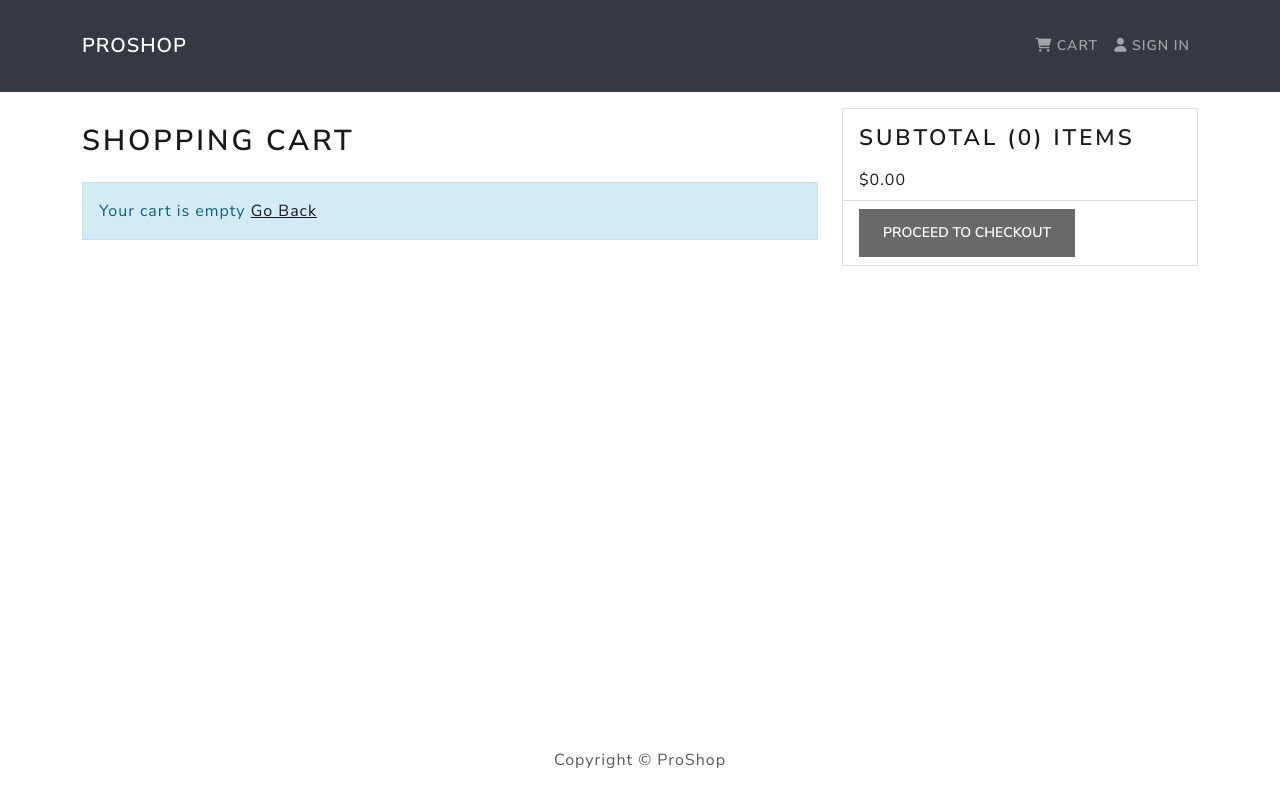
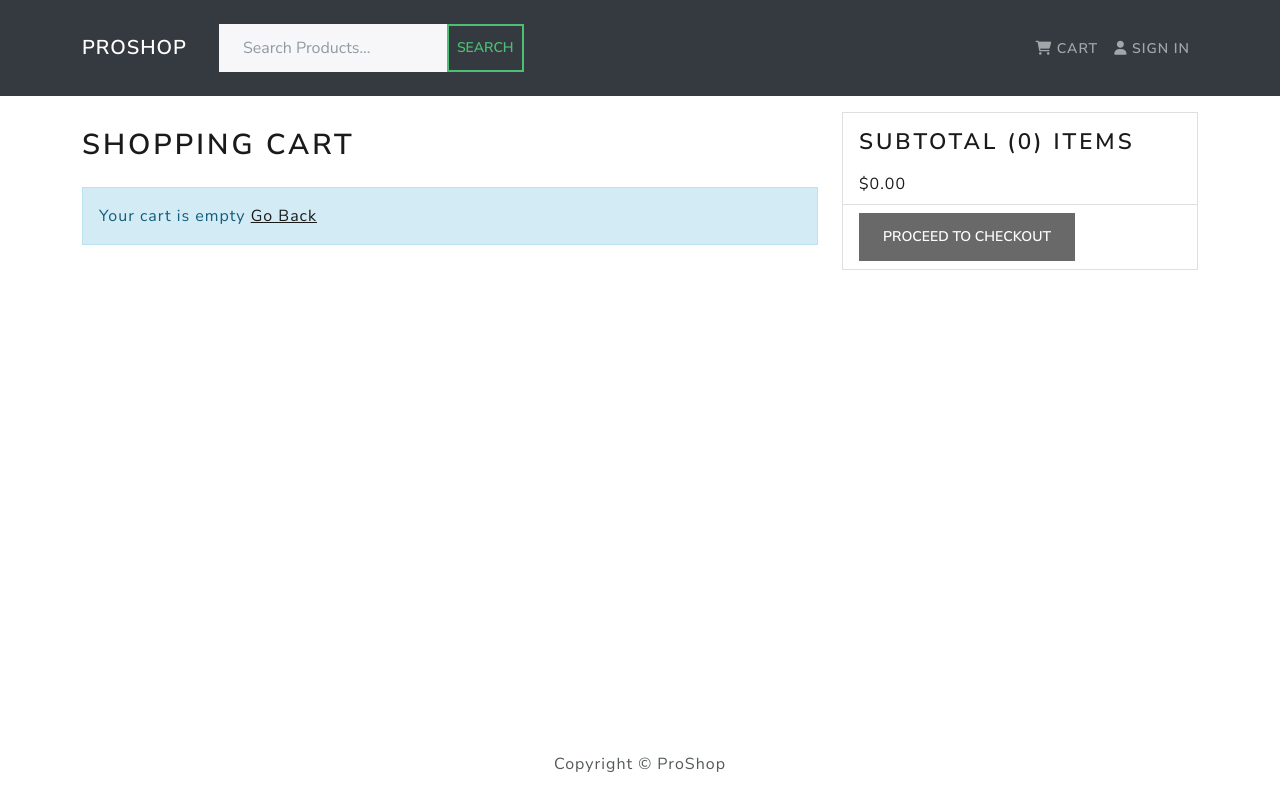
Before and after one commit to DarrelASandbox/mern-proshop, a React (Create React App) app in the folder frontend/: page /cart in a window 1280 px wide. Built offline with nearby package versions, Linux system fonts and the light colour scheme.

Commit message:
SearchBox component

```diff
--- a/frontend/src/App.js
+++ b/frontend/src/App.js
@@ -5,18 +5,18 @@
   CartScreen,
   HomeScreen,
   LoginScreen,
+  OrderListScreen,
   OrderScreen,
   PaymentScreen,
   PlaceOrderScreen,
+  ProductEditScreen,
+  ProductListScreen,
   ProductScreen,
   ProfileScreen,
   RegisterScreen,
   ShippingScreen,
   UserEditScreen,
   UserListScreen,
-  ProductListScreen,
-  ProductEditScreen,
-  OrderListScreen,
 } from './screens/';
 
 const App = () => (
@@ -27,6 +27,7 @@
         <main className='py-3'>
           <Routes>
             <Route path='/' element={<HomeScreen />} />
+            <Route path='/search/:keyword' element={<HomeScreen />} />
             <Route path='/register' element={<RegisterScreen />} />
             <Route path='/login' element={<LoginScreen />} />
             <Route path='/profile' element={<ProfileScreen />} />
--- a/frontend/src/actions/productActions.js
+++ b/frontend/src/actions/productActions.js
@@ -18,9 +18,12 @@
   PRODUCT_CREATE_REVIEW_SUCCESS,
 } from '../constants/productConstant';
 
-const listProducts = () => async (dispatch) => {
+const listProducts =
+  (keyword = '') =>
+  async (dispatch) => {
     try {
-    const { data } = await axios.get('/api/products');
+      console.log(keyword);
+      const { data } = await axios.get(`/api/products?keyword=${keyword}`);
       dispatch({ type: PRODUCT_LIST_SUCCESS, payload: data });
     } catch (error) {
       dispatch({
--- a/frontend/src/components/Header.js
+++ b/frontend/src/components/Header.js
@@ -2,6 +2,7 @@
 import { useDispatch, useSelector } from 'react-redux';
 import { Link, useNavigate } from 'react-router-dom';
 import { logout } from '../actions/userActions';
+import { SearchBox } from './';
 
 const Header = () => {
   const userLogin = useSelector((state) => state.userLogin);
@@ -38,6 +39,7 @@
         </Navbar.Brand>
         <Navbar.Toggle aria-controls='basic-navbar-nav' />
         <Navbar.Collapse id='basic-navbar-nav'>
+          <SearchBox />
           <Nav className='ms-auto'>
             <Nav.Link as={Link} to='/cart'>
               <i className='fas fa-shopping-cart'></i> Cart
--- /dev/null
+++ b/frontend/src/components/SearchBox.js
@@ -0,0 +1,32 @@
+import { useState } from 'react';
+import { Form, Button } from 'react-bootstrap';
+import { useNavigate } from 'react-router-dom';
+
+const SearchBox = () => {
+  const [keyword, setKeyword] = useState('');
+
+  const navigate = useNavigate();
+
+  const submitHandler = (e) => {
+    e.preventDefault();
+    if (keyword.trim()) navigate(`/search/${keyword}`);
+    else navigate('/');
+  };
+
+  return (
+    <Form onSubmit={submitHandler} className='d-flex'>
+      <Form.Control
+        type='text'
+        name='q'
+        onChange={(e) => setKeyword(e.target.value)}
+        placeholder='Search Products...'
+        className='mr-sm-2 ml-sm-5'
+      />
+      <Button type='submit' variant='outline-success' className='p-2'>
+        Search
+      </Button>
+    </Form>
+  );
+};
+
+export default SearchBox;
--- a/frontend/src/components/index.js
+++ b/frontend/src/components/index.js
@@ -6,6 +6,7 @@
 import Message from './Message';
 import Product from './Product';
 import Rating from './Rating';
+import SearchBox from './SearchBox';
 
 export {
   Header,
@@ -16,4 +17,5 @@
   Message,
   FormContainer,
   CheckoutSteps,
+  SearchBox,
 };
--- a/frontend/src/screens/HomeScreen.js
+++ b/frontend/src/screens/HomeScreen.js
@@ -1,18 +1,19 @@
 import { useEffect } from 'react';
 import { Col, Row } from 'react-bootstrap';
 import { useDispatch, useSelector } from 'react-redux';
+import { useParams } from 'react-router-dom';
 import { listProducts } from '../actions/productActions';
 import { Loader, Message, Product } from '../components/';
 
 const HomeScreen = () => {
-  const dispatch = useDispatch();
-
   const productList = useSelector((state) => state.productList);
   const { error, products } = productList;
 
+  const dispatch = useDispatch();
+  const { keyword } = useParams();
   useEffect(() => {
-    dispatch(listProducts());
-  }, [dispatch]);
+    dispatch(listProducts(keyword));
+  }, [dispatch, keyword]);
 
   const displayProductList = () => {
     if (error) return <Message variant='danger'>{error}</Message>;
```
Also changed, not shown: 1 other file (tests, documents, lock files or other folders). Lines whose indentation alone changed are shown as unchanged.
